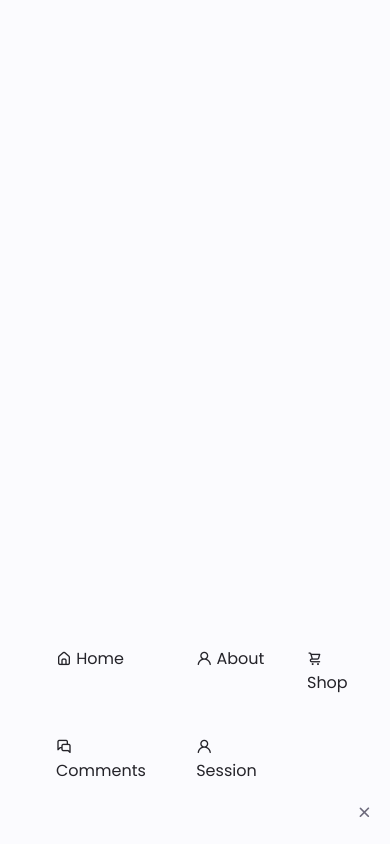
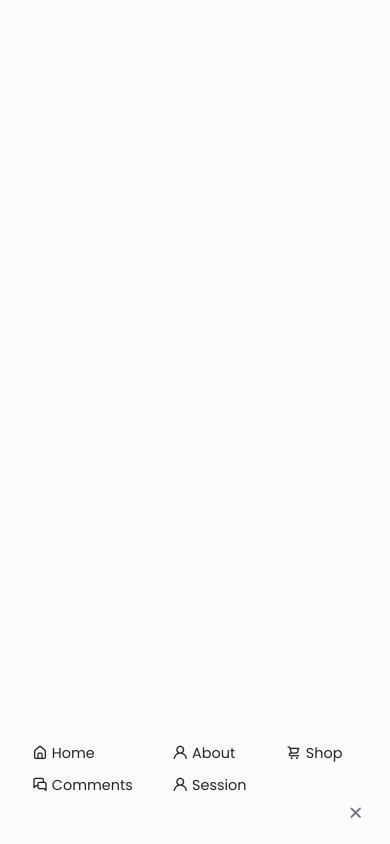
Before and after one commit to martincorredor/SmallProjects, a React (Create React App) app in the folder bc-handicrafts/: page / in a window 390 px wide. Both pictures are taken after a click on the element 356 px from the left and 816 px from the top of the page. Built offline with nearby package versions, Linux system fonts and the light colour scheme.

Commit message:
|UPDATED| Fix some details of menu

```diff
--- a/bc-handicrafts/src/components/Buttons.jsx
+++ b/bc-handicrafts/src/components/Buttons.jsx
@@ -7,7 +7,7 @@ const Buttons = (props) => {
         BC Handicrafts
       </a>
       <div className="nav_btns">
-        <i className="uil uil-moon change-theme" id="theme-button"></i>
+        <i className="uil uil-moon change_theme" id="theme-button"></i>
         <div className="nav_toggle" id="nav-toggle">
           <i className="uil uil-apps" onClick={props.showMenu}></i>
         </div>
--- a/bc-handicrafts/src/index.css
+++ b/bc-handicrafts/src/index.css
@@ -85,7 +85,7 @@ body.dark-theme {
 
 /*========== Button Dark/Light ==========*/
 
-.change-theme {
+.change_theme {
   font-size: 1.2rem;
   color: var(--title-color);
   margin-right: var(--mb-1);
@@ -244,6 +244,8 @@ img {
   grid-template-columns: auto auto auto;
   grid-template-rows: 50% 50%;
   grid-gap: 1rem;
+  margin: 0 0 0 2rem;
+  margin: 0;
 }
 
 .drop_item {
@@ -258,9 +260,8 @@ img {
 }
 
 .drop_close {
-  font-size: 1.2rem;
-  margin-left: auto;
-  left: 100;
+  font-size: 1.3rem;
+  margin-left: 92%;
   cursor: pointer;
 }
 
@@ -307,6 +308,23 @@ img {
   }
 }
 
+@media screen and (max-width: 396px) {
+  .drop_list{
+    grid-gap: 0.5rem;
+    grid-template-rows: auto;
+    padding: 0 0 0 1rem;
+    margin: 0;
+    max-width: 100%;
+  }
+  .drop_item{
+    padding: 0;
+  }
+  .drop_link {
+    font-size: .9rem;
+  }
+
+}
+
 @media screen and (min-width: 1024px) {
   .header {
     top: 0;
```
